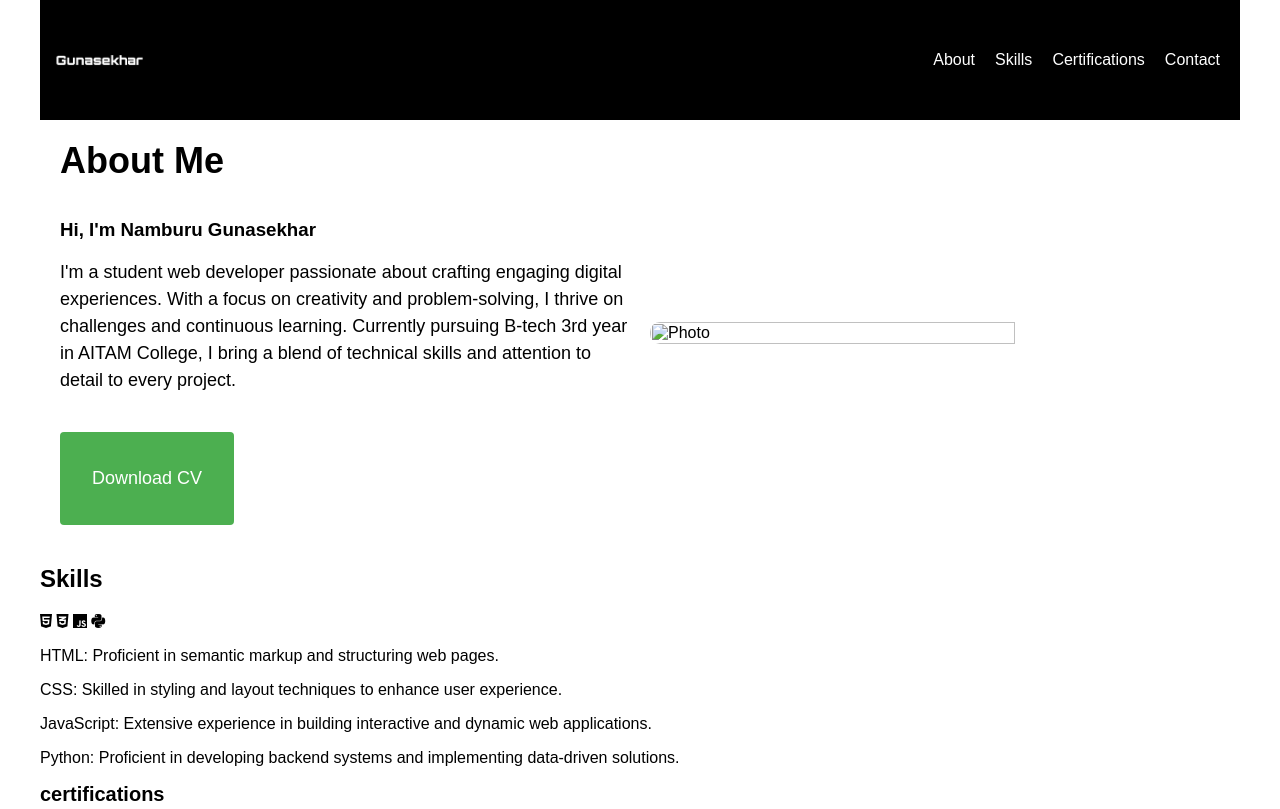
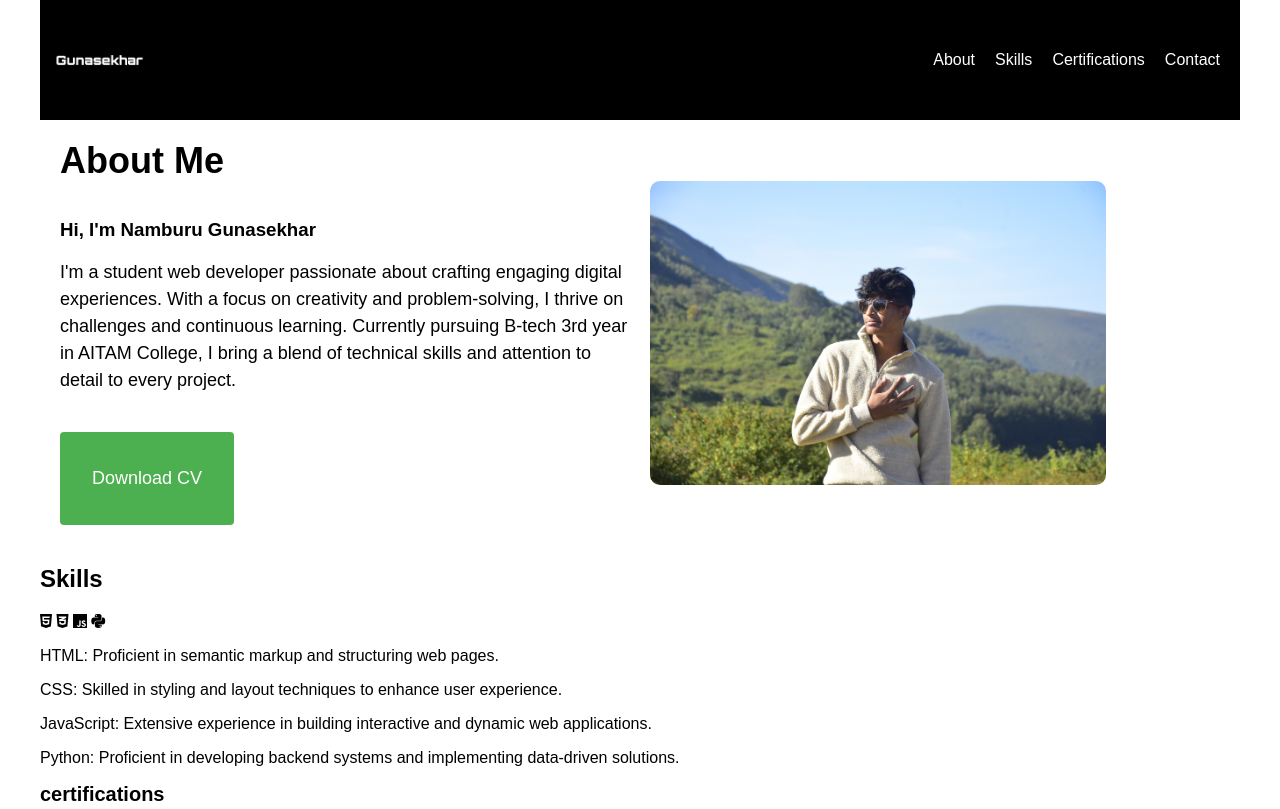
Before and after one commit to Gunasekhar12345/portfolio, a plain HTML site: page index.html in a window 1280 px wide. Shown: the top 809 px of the page. Drawn offline with Linux system fonts and the light colour scheme.

Commit message:
Update index.html

```diff
--- a/index.html
+++ b/index.html
@@ -266,7 +266,7 @@ html{
         <button id="download-cv"><a style=" text-decoration:none " href="C:\Users\guna8\OneDrive\Documents\namburuguna.pdf" target="_blank"><p style="color: white;">Download CV</p></a></button>
       </div>
       <div class="photo">
-        <img src="./" alt="Photo" class="profile-photo">
+        <img src="./images/WhatsApp Image 2024-01-30 at 18.25.10_324d96c1.jpg" alt="Photo" class="profile-photo">
       </div>
     </div>
     <section id="skills">
```
